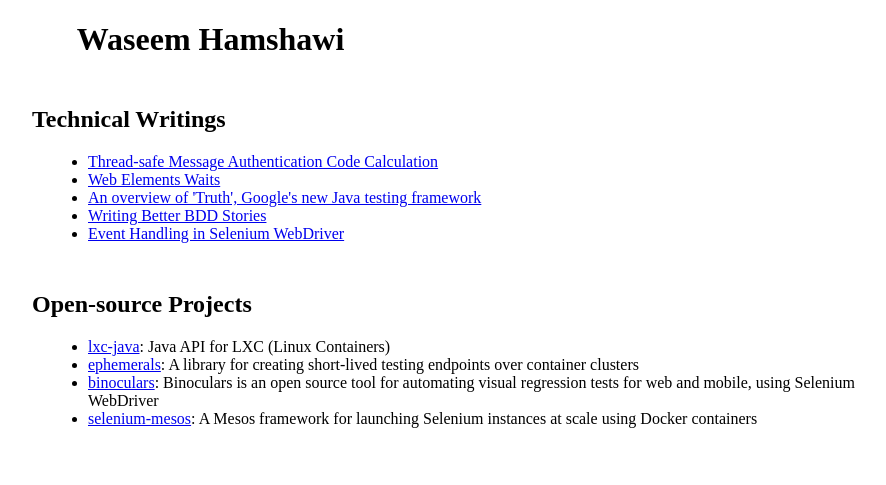
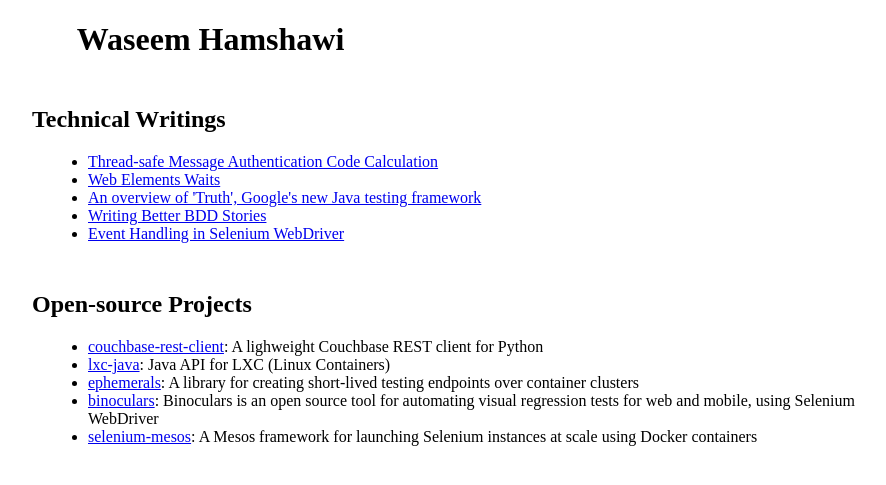
Before and after one commit to waseemh/waseemh.github.io, a Jekyll site: the page built from index.html, in a window 1280 px wide. Shown: the top 485 px of the page, without its empty margins (160-1046 px from the left). Built offline with Jekyll 4.4.1, drawn with Linux system fonts in a browser that asks for light colours.

Commit message:
Update index.html

```diff
--- a/index.html
+++ b/index.html
@@ -11,6 +11,7 @@
     </div>
       <h2>Open-source Projects</h2>
       <ul>
+	<li><a href="https://github.com/waseemh/couchbase-rest-client">couchbase-rest-client</a>: A lighweight Couchbase REST client for Python</li>
 	<li><a href="https://github.com/waseemh/lxc-java">lxc-java</a>: Java API for LXC (Linux Containers)</li>
 	<li><a href="https://github.com/LivePersonInc/ephemerals">ephemerals</a>: A library for creating short-lived testing endpoints over container clusters</li>
 	<li><a href="https://github.com/waseemh/binoculars">binoculars</a>: Binoculars is an open source tool for automating visual regression tests for web and mobile, using Selenium WebDriver</li>
```
